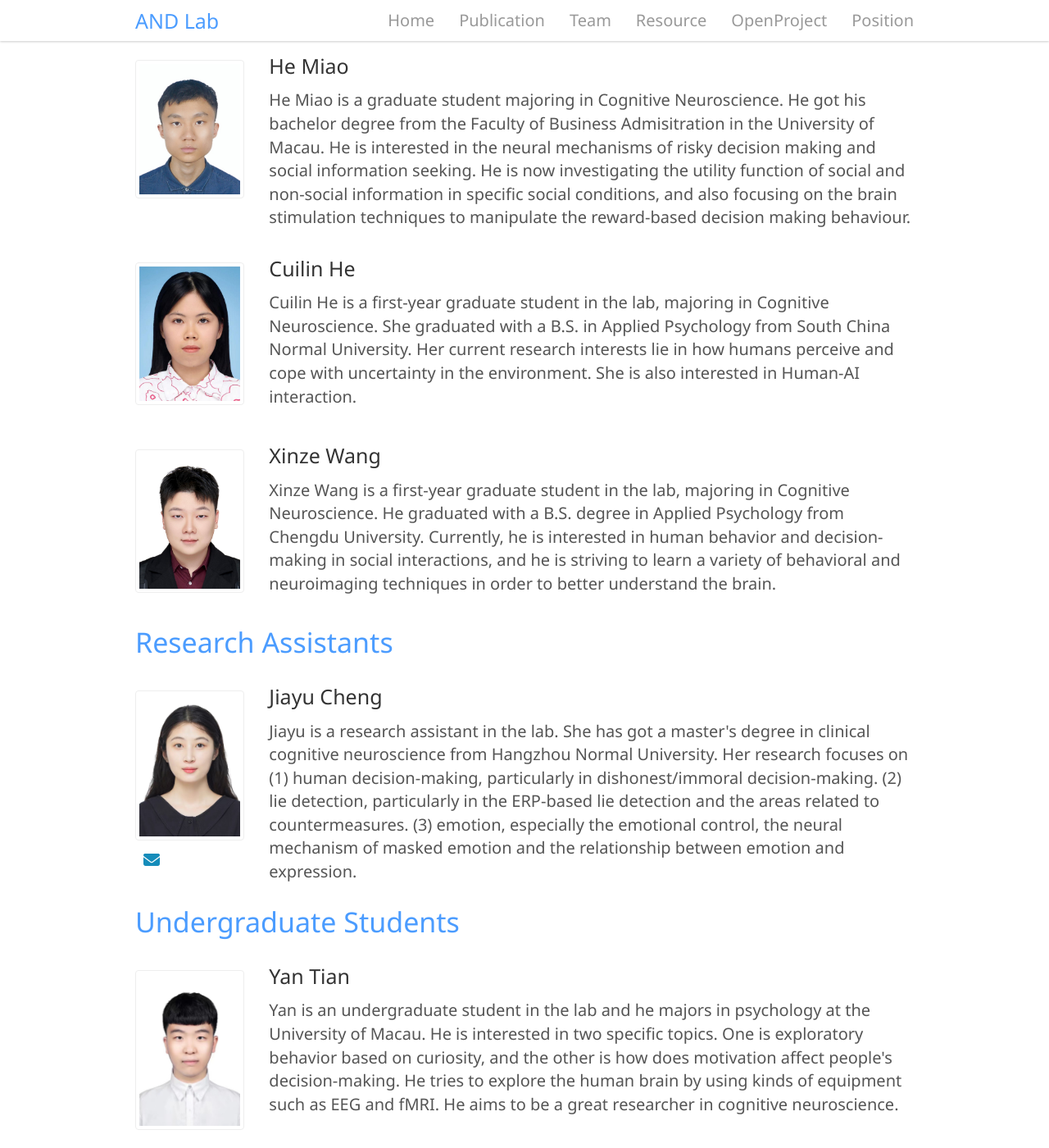
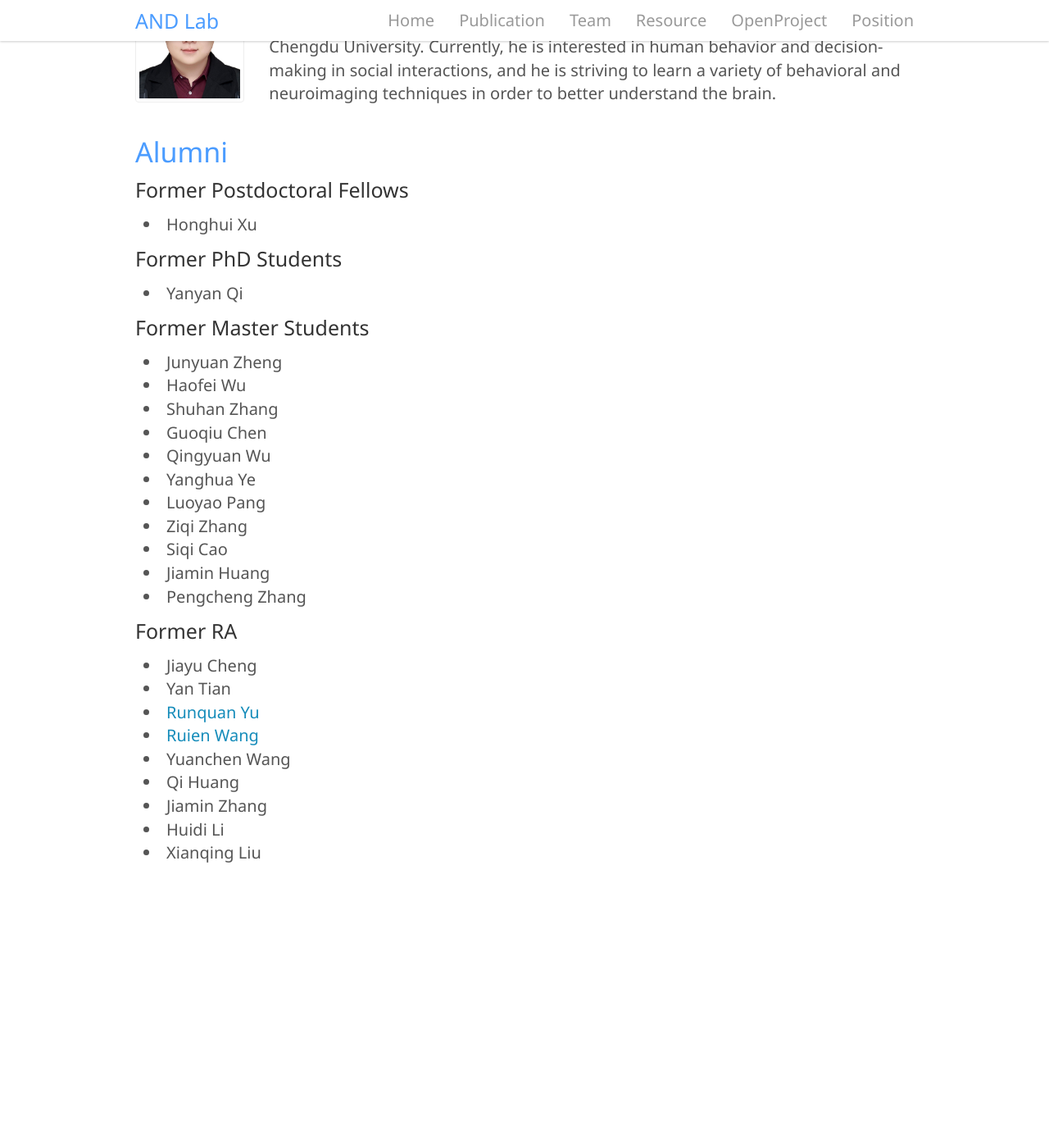
Before and after one commit to andlab-um/lab-website, a Jekyll site: the page built from _pages/team.html, in a window 1280 px wide and 1400 px high, scrolled down 3453 px. Shown: the whole window at 82% size. Built offline with Jekyll 4.4.1, drawn with Linux system fonts in a browser that asks for light colours; nearby versions of some CDN libraries; after the commit the page ends 4568 px from its top, so only the background shows below that; some of the changed text lies outside the part shown.

Commit message:
update members

```diff
--- a/_data/member.yml
+++ b/_data/member.yml
@@ -13,12 +13,6 @@
       social:
         email: haiyanwu@um.edu.mo
         website: "https://haiyanwu.wixsite.com/haiyanwu"
-
-- title: Postdoctoral Fellows
-  members:
-    - name: Honghui Xu
-      image: honghuixu.png
-      content: I am a Post-doctoral Fellow in the lab. I got my Ph.D. degree in Cognitive Neuroscience from Institute of Psychology, Chinese Academy of Sciences. I mainly using EEG to investigate the mechanisms of cross-modal conflict processing, selective attention, and cognitive flexibility.
 
 - title: PhD Students
   members:
@@ -54,9 +48,6 @@
 
 - title: Master Students
   members:
-    - name: Junyuan Zheng
-      image: junyuanzheng.png
-      content: Junyuan Zheng is a second-year Master student in the lab.He received his B.E. Software Engineering degree at Xiamen University. His research interests contain 1) Group Psychology, especially applying cognitive neuroscience to explore new group psychological field theory, including group bias, stereotypes combined with personality psychology. 2) Computational Neuroscience combined with machine learning and other technologies.  3) Social psychology and social neuroscience in the context of Virtual Reality(VR). 4) Cultural Neuroscience, Chinese specific psychological phenomena with neural mechanisms behind.
     - name: He Miao
       image: hemiao.png
       content: He Miao is a graduate student majoring in Cognitive Neuroscience. He got his bachelor degree from the Faculty of Business Admisitration in the University of Macau. He is interested in the neural mechanisms of risky decision making and social information seeking. He is now investigating the  utility function of social and non-social information in specific social conditions, and also focusing on the brain stimulation techniques to manipulate the reward-based decision making behaviour.
@@ -67,23 +58,15 @@
       image: xinzewang.png
       content: Xinze Wang is a first-year graduate student in the lab, majoring in Cognitive Neuroscience. He graduated with a B.S. degree in Applied Psychology from Chengdu University. Currently, he is interested in human behavior and decision-making in social interactions, and he is striving to learn a variety of behavioral and neuroimaging techniques in order to better understand the brain.
 
-- title: Research Assistants
-  members:
-    - name: Jiayu Cheng
-      image: jiayucheng.png
-      content: Jiayu is a research assistant in the lab. She has got a master's degree in clinical cognitive neuroscience from Hangzhou Normal University. Her research focuses on (1) human decision-making, particularly in dishonest/immoral decision-making. (2) lie detection, particularly in the ERP-based lie detection and the areas related to countermeasures. (3) emotion, especially the emotional control, the neural mechanism of masked emotion and the relationship between emotion and expression.
-      social:
-        email: jiayucheng@um.edu.mo
-
-- title: Undergraduate Students
-  members:
-    - name: Yan Tian
-      image: tianyan.png
-      content: Yan is an undergraduate student in the lab and he majors in psychology at the University of Macau. He is interested in two specific topics. One is exploratory behavior based on curiosity, and the other is how does motivation affect people's decision-making. He tries to explore the human brain by using kinds of equipment such as EEG and fMRI. He aims to be a great researcher in cognitive neuroscience.
-
 - title: Alumni
   alumni_groups:
-    - title: PhD Students
+    - title: Former Postdoctoral Fellows
+      members:
+        - name: Honghui Xu
+          image: honghuixu.png
+          content: I am a Post-doctoral Fellow in the lab. I got my Ph.D. degree in Cognitive Neuroscience from Institute of Psychology, Chinese Academy of Sciences. I mainly using EEG to investigate the mechanisms of cross-modal conflict processing, selective attention, and cognitive flexibility.
+
+    - title: Former PhD Students
       members:
       - name: Yanyan Qi
         image: yanyan.png
@@ -97,8 +80,11 @@
       #     github: "https://github.com/das-boot"
       #     google-scholar: "https://scholar.google.com/citations?user=Vr94lCUAAAAJ&hl=zh-CN"
 
-    - title: Master Students
+    - title: Former Master Students
       members:
+        - name: Junyuan Zheng
+          image: junyuanzheng.png
+          content: Junyuan Zheng is a second-year Master student in the lab.He received his B.E. Software Engineering degree at Xiamen University. His research interests contain 1) Group Psychology, especially applying cognitive neuroscience to explore new group psychological field theory, including group bias, stereotypes combined with personality psychology. 2) Computational Neuroscience combined with machine learning and other technologies.  3) Social psychology and social neuroscience in the context of Virtual Reality(VR). 4) Cultural Neuroscience, Chinese specific psychological phenomena with neural mechanisms behind.
         - name: Haofei Wu
           image: haofeiwu.png
           content: Haofei WU, is a graduate student majoring in Cognitive Neuroscience. She graduated with a B.S. in Applied Psychology from Zhengzhou University. Currently, she is interested in the neural basis of social cognition, especially the mechanisms of processing social decisions under the influence of others. She is trying to investigate it through a range of methods including fMRI and EEG.
@@ -136,8 +122,16 @@
           image: pengcheng.png
           content: Pengcheng is a graduate student in the lab. He currently focuses on the research of career decision-making and life value issues. He believes that a person's spirit is the combination of brain physiology and personal philosophy. Understanding and improving the spiritual world of people is his original intention to study cognitive neuroscience. He likes to think, loves sports, and aims to apply what he learns and thinks to practice.
 
-    - title: Undergraduate Students
+    - title: Former RA
       members:
+        - name: Jiayu Cheng
+          image: jiayucheng.png
+          content: Jiayu is a research assistant in the lab. She has got a master's degree in clinical cognitive neuroscience from Hangzhou Normal University. Her research focuses on (1) human decision-making, particularly in dishonest/immoral decision-making. (2) lie detection, particularly in the ERP-based lie detection and the areas related to countermeasures. (3) emotion, especially the emotional control, the neural mechanism of masked emotion and the relationship between emotion and expression.
+          social:
+            email: jiayucheng@um.edu.mo
+        - name: Yan Tian
+          image: tianyan.png
+          content: Yan is an undergraduate student in the lab and he majors in psychology at the University of Macau. He is interested in two specific topics. One is exploratory behavior based on curiosity, and the other is how does motivation affect people's decision-making. He tries to explore the human brain by using kinds of equipment such as EEG and fMRI. He aims to be a great researcher in cognitive neuroscience.
         - name: Runquan Yu
           image: runquanyu.png
           content: "Runquan (Michael, he/his/him) is a fourth-year undergraduate and Honor Thesis (research-oriented) student majoring in psychology at the University of Macau, anticipate to graduate in June 2024. His current academic pursuit revolves around human behavioral and neural responses within individual social perceptions. This encompasses two primary dimensions: (1) Elucidating behavioral responses and physiological variances during social interactions between individuals grappling with negative emotions and those considered psychologically normative (non-clinical); (2) Within the domains of cultural and social cognitive psychology, delving into the intricacies of variabilities across individuals and geographical regions within the face perception process data-driven model, multivariate analysis and eye-tracking."
```
